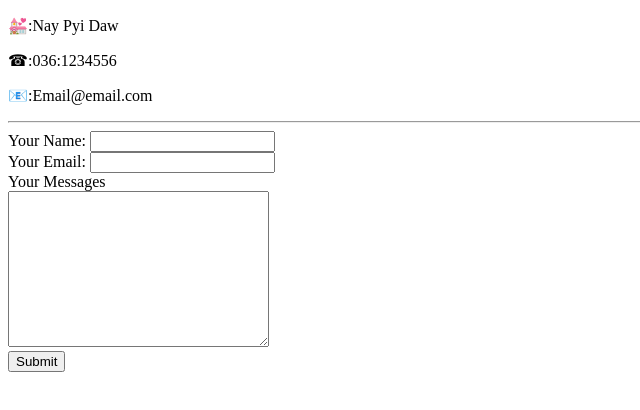
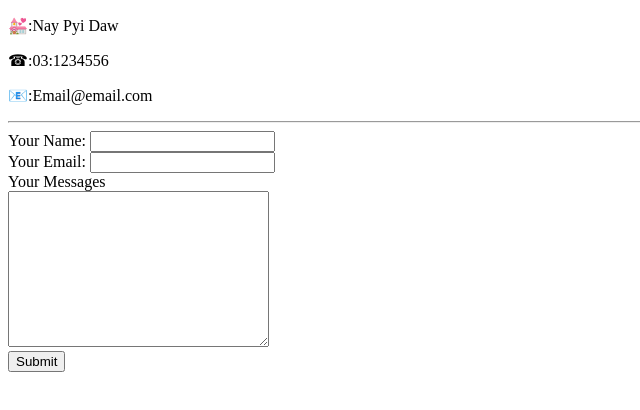
Before and after one commit to laykhaing/cv, a plain HTML site: page contact.html in a window 1280 px wide. Shown: the full height of the page, 0-640 px from the left. Drawn offline with Linux system fonts and the light colour scheme.

Commit message:
Update contact.html

```diff
--- a/contact.html
+++ b/contact.html
@@ -10,7 +10,7 @@
 
 <body>
   <P>💒:Nay Pyi Daw</P>
-  <p>☎:036:1234556</p>
+  <p>☎:03:1234556</p>
   <p>📧:Email@email.com</p>
   <hr>
   <form  action="mailto:info@gmail.com" method="post" enctype="text/plain">
```
